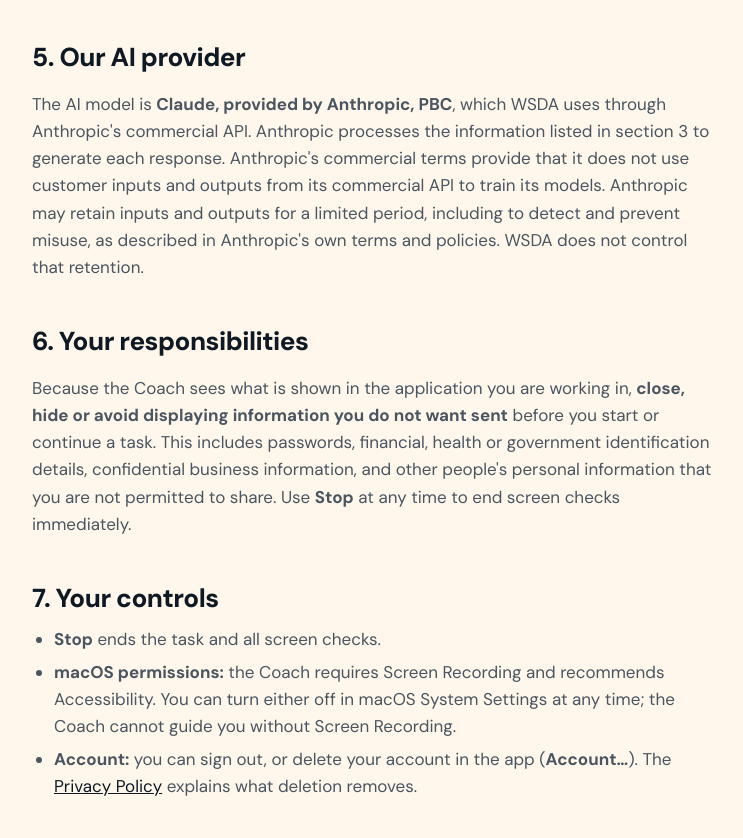
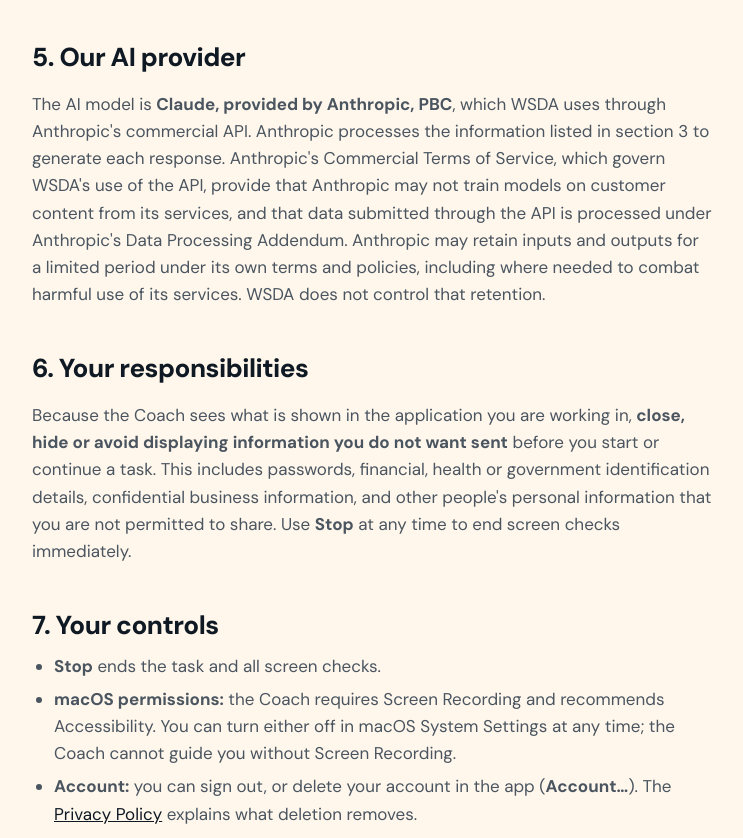
Before and after one commit to walterashields/wsdahomepage, a plain HTML site: page wsda-deploy/software-coach/ai-data.html in a window 1280 px wide. Shown: the part 1801-2639 px from the top of the page, without its empty margins (268-1011 px from the left). Drawn offline with Linux system fonts and the light colour scheme.

Commit message:
Software Coach AI Data Statement: Anthropic terms as verified
Co-Authored-By: Claude Opus 5.5 <noreply@anthropic.com>
Claude-Session: https://claude.ai/code/session_01RNsN4RBvaLZAoL57xHdUKN

```diff
--- a/wsda-deploy/software-coach/ai-data.html
+++ b/wsda-deploy/software-coach/ai-data.html
@@ -35,7 +35,7 @@
       <h2>4. What is kept</h2>
       <ul><li><strong>On your Mac:</strong> each screenshot is sent once and discarded. Screenshots are not kept between checks or saved to disk. Earlier steps are kept only as text, for the current task.</li><li><strong>By WSDA:</strong> our online service passes each request to the AI model and returns the response. <strong>It does not store screenshots, on-screen text, your tasks or the Coach's responses</strong>, and request logging is disabled for it. It keeps only usage records (when a request was made, how long it took, its size in tokens, its cost and whether it succeeded), which are deleted after 90 days.</li><li>WSDA does not use your screen content or tasks to train AI models.</li></ul>
       <h2>5. Our AI provider</h2>
-      <p>The AI model is <strong>Claude, provided by Anthropic, PBC</strong>, which WSDA uses through Anthropic's commercial API. Anthropic processes the information listed in section 3 to generate each response. Anthropic's commercial terms provide that it does not use customer inputs and outputs from its commercial API to train its models. Anthropic may retain inputs and outputs for a limited period, including to detect and prevent misuse, as described in Anthropic's own terms and policies. WSDA does not control that retention.</p>
+      <p>The AI model is <strong>Claude, provided by Anthropic, PBC</strong>, which WSDA uses through Anthropic's commercial API. Anthropic processes the information listed in section 3 to generate each response. Anthropic's Commercial Terms of Service, which govern WSDA's use of the API, provide that Anthropic may not train models on customer content from its services, and that data submitted through the API is processed under Anthropic's Data Processing Addendum. Anthropic may retain inputs and outputs for a limited period under its own terms and policies, including where needed to combat harmful use of its services. WSDA does not control that retention.</p>
       <h2>6. Your responsibilities</h2>
       <p>Because the Coach sees what is shown in the application you are working in, <strong>close, hide or avoid displaying information you do not want sent</strong> before you start or continue a task. This includes passwords, financial, health or government identification details, confidential business information, and other people's personal information that you are not permitted to share. Use <strong>Stop</strong> at any time to end screen checks immediately.</p>
       <h2>7. Your controls</h2>
```
